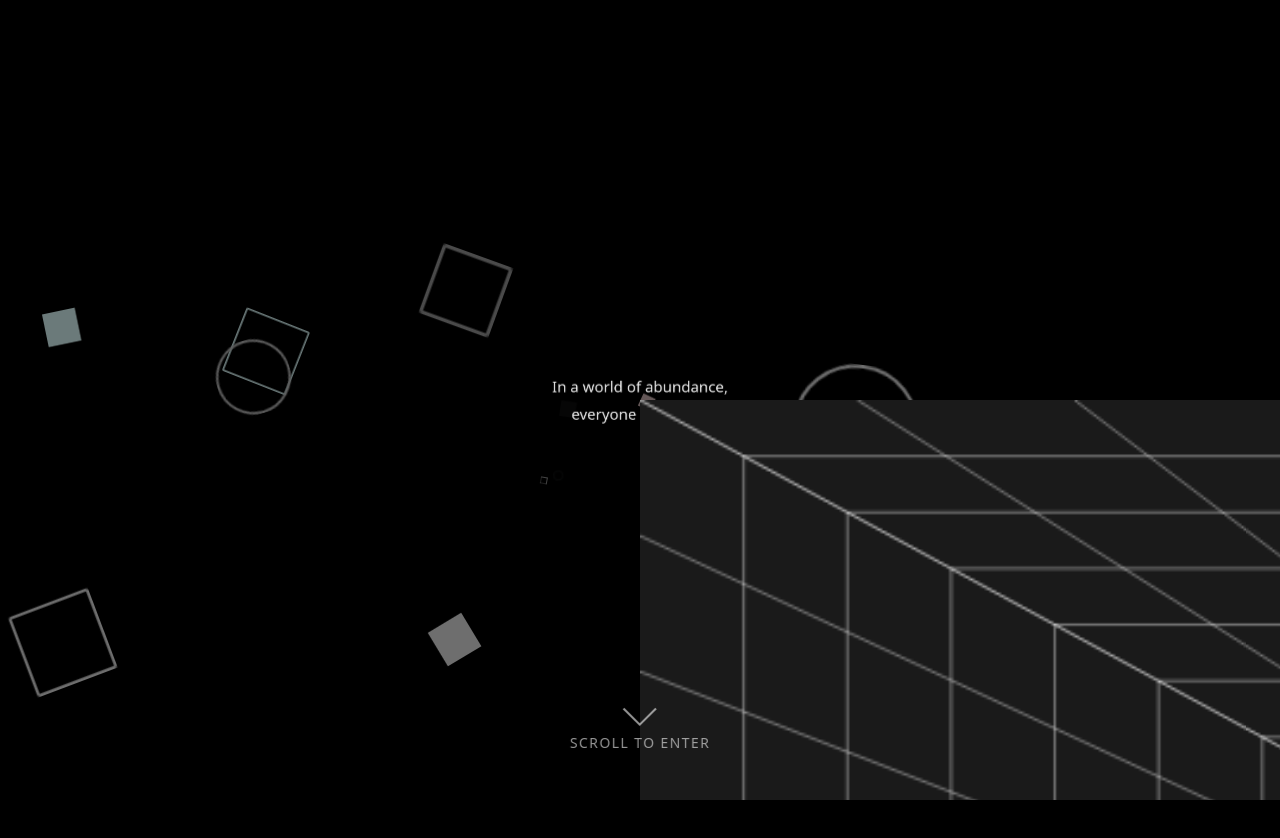
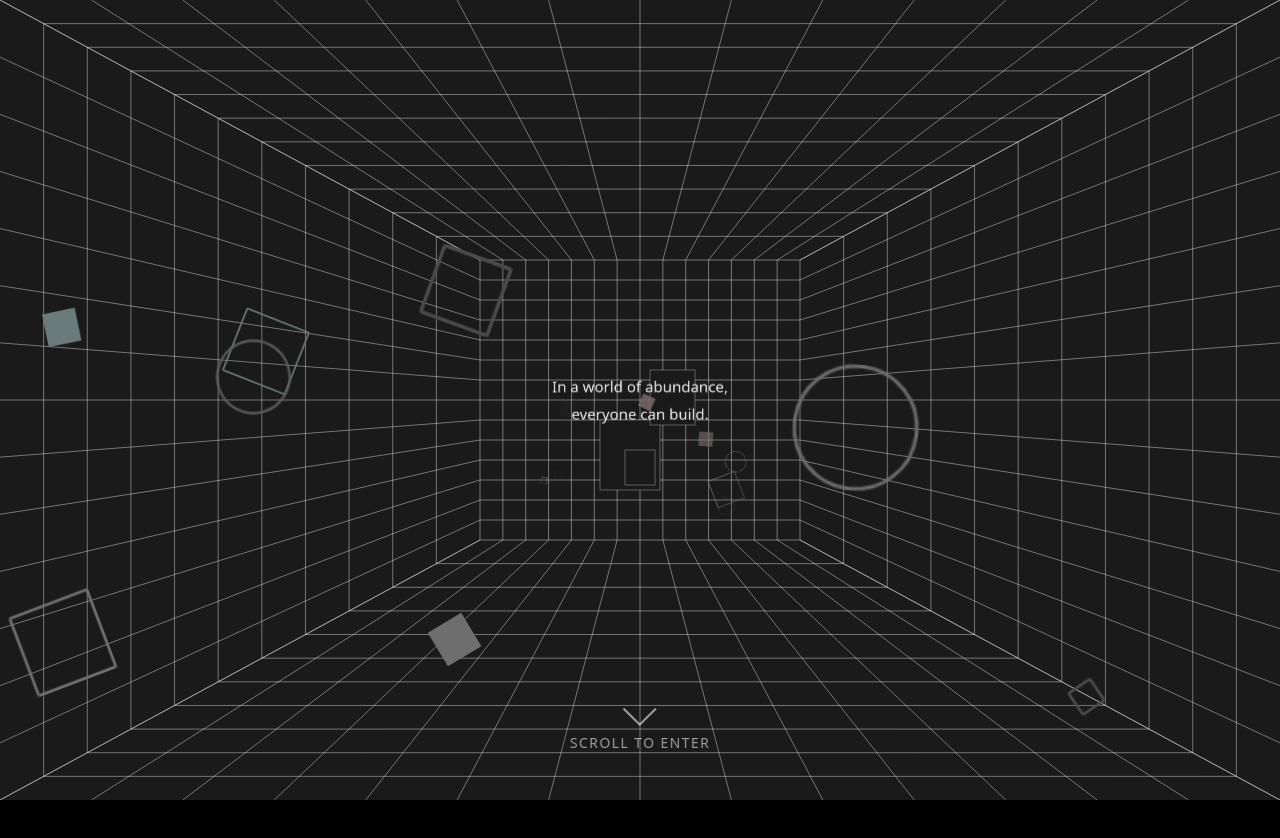
Before and after one commit to shiarauzo/landing-box, a React (Vite) app: page / in a window 1280 px wide. Shown: the top 838 px of the page. Built offline with nearby package versions, Linux system fonts and the light colour scheme; a web font is replaced by a local one.

Commit message:
refactor: move GridBox outside Scene for proper positioning
- GridBox now renders independently with fixed positioning
- Fixes z-index and viewport coverage issues
- Grid renders as background layer (z-index: 0)

```diff
--- a/src/App.tsx
+++ b/src/App.tsx
@@ -41,8 +41,10 @@ function App() {
 
   return (
     <>
+      {/* GridBox rendered outside Scene for proper fixed positioning */}
+      <GridBox depth={TOTAL_DEPTH} cameraZ={cameraZ} />
+
       <Scene cameraZ={cameraZ}>
-        <GridBox depth={TOTAL_DEPTH} />
         <CollageLayer
           elements={elements}
           camera={camera}
```
